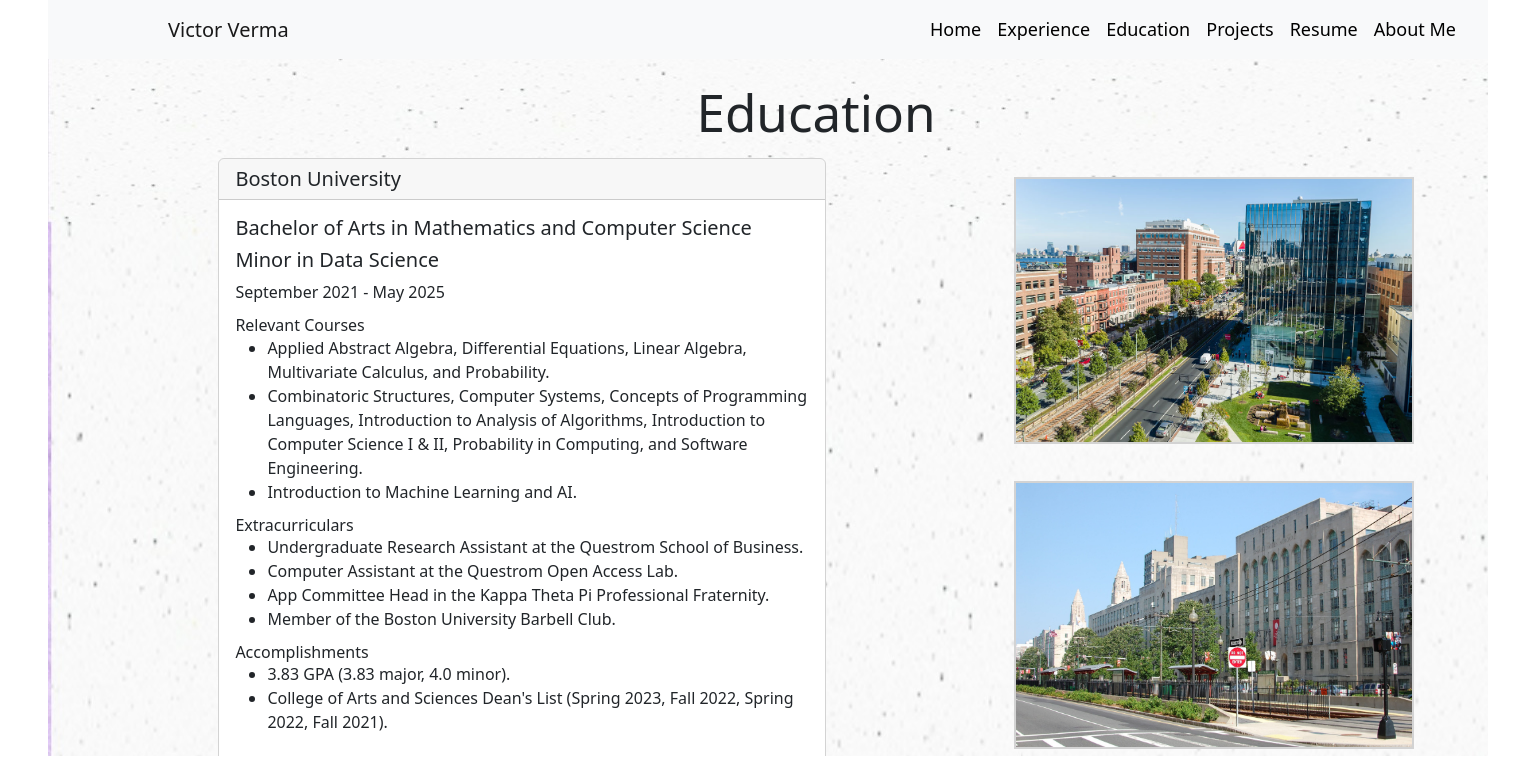
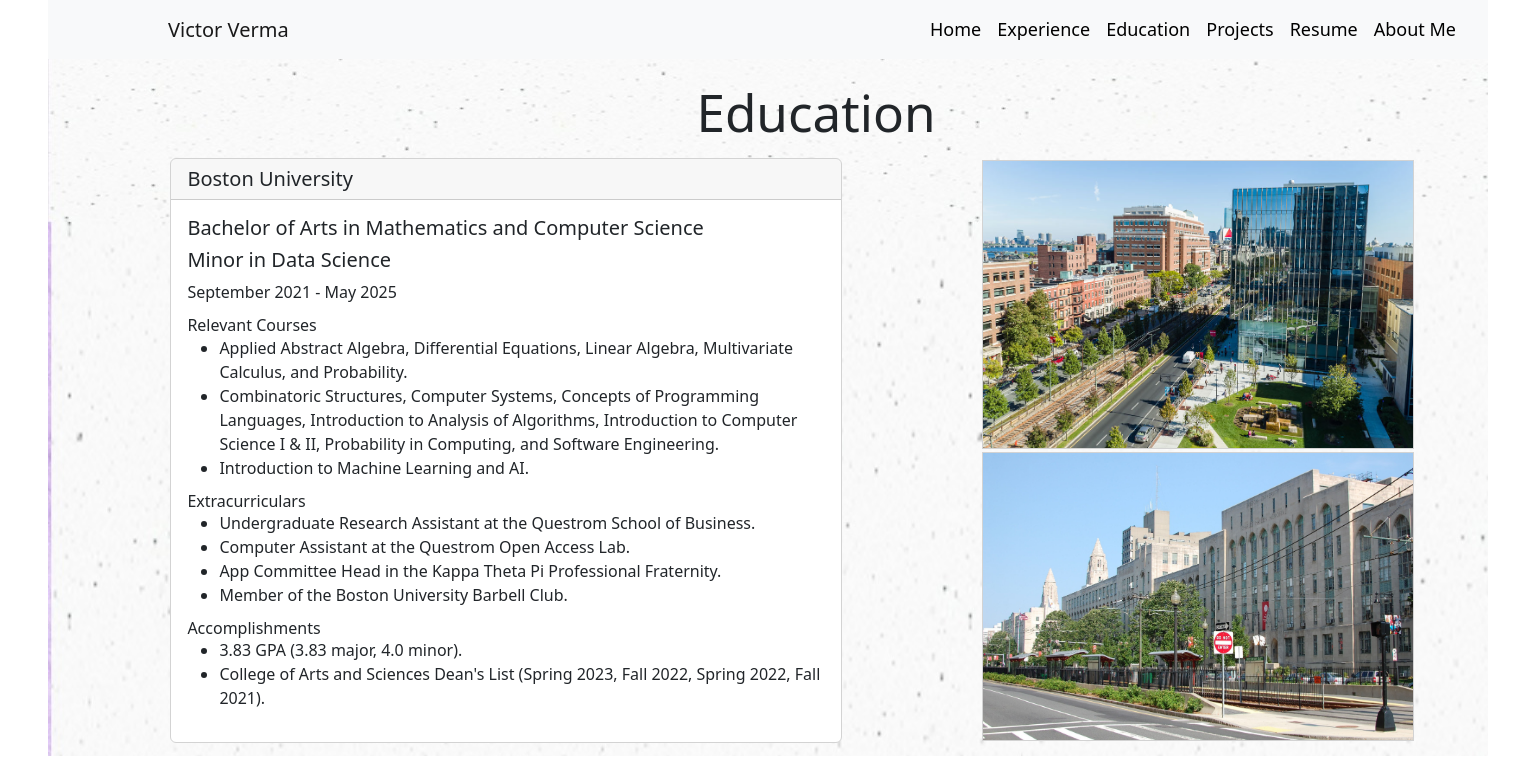
Before and after one commit to victorverma3/Portfolio, a React (Vite) app: page /education in a window 1536 px wide. Shown: the top 770 px of the page. Built offline with nearby package versions, Linux system fonts and the light colour scheme.

Commit message:
spacing support for 1440 px

```diff
--- a/src/pages/education/Education.css
+++ b/src/pages/education/Education.css
@@ -26,12 +26,31 @@
 }
 
 .schoolPic {
-    width: 25rem;
-    border: 2px solid lightgrey;
+    width: 27rem;
+    margin: auto;
+    border: 1px solid lightgrey;
 }
 
 .schoolPicContainer {
+    width: 30rem;
     display: flex;
     flex-direction: column;
     justify-content: space-around;
 }
+
+@media screen and (min-width: 1440px) {
+    .schoolInfo {
+        width: 42rem;
+        text-align: left;
+        display: flex;
+        flex-direction: column;
+        justify-content: space-around;
+    }
+
+    .schoolPicContainer {
+        width: 33rem;
+        display: flex;
+        flex-direction: column;
+        justify-content: space-around;
+    }
+}
```
